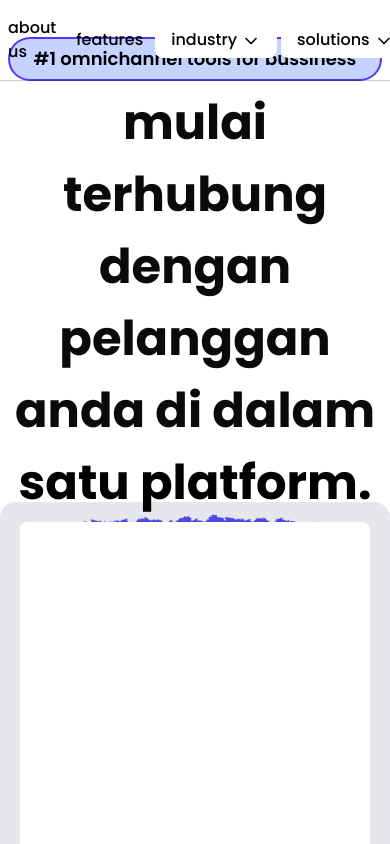
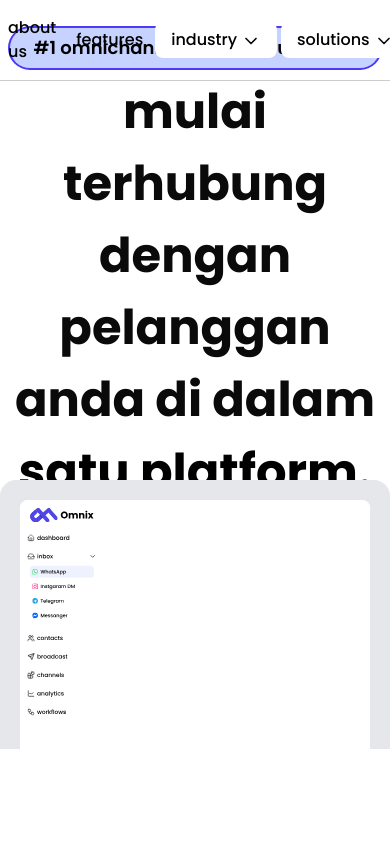
Before and after one commit to farismaulanaari-stack/omnix, a Next.js app: page / in a window 390 px wide. Shown: the top 844 px of the page. Built offline with nearby package versions, Linux system fonts and the light colour scheme.

Commit message:
refactor: adjust layout of HomeSection for improved responsiveness and structure

```diff
--- a/src/pages/home-page.tsx
+++ b/src/pages/home-page.tsx
@@ -3,9 +3,9 @@ import DummyDashboard from "../../public/images/dummy-dashboard.svg";
 
 export default function HomeSection() {
   return (
-    <section className="w-full h-screen" id="home-section">
-      <div className="container w-full h-full mx-auto">
-        <div className="w-full h-1/2 flex flex-col gap-2 items-center justify-center">
+    <section className="w-full" id="home-section">
+      <div className="container w-full flex flex-col mx-auto">
+        <div className="w-full h-[400px] flex flex-col gap-2 items-center justify-center">
           <div className="w-fit px-6 py-1.5 ring-2 ring-indigo-600 bg-indigo-200 rounded-full flex items-center justify-center">
             <p className="font-semibold text-lg text-black">
               #1 omnichannel tools for bussiness
@@ -20,9 +20,9 @@ export default function HomeSection() {
             </h2>
           </div>
         </div>
-        <div className="w-full h-full">
-          <div className="w-full h-full bg-gray-200 rounded-2xl rounded-b-none p-5 pb-0 max-h-[800px] overflow-hidden">
-            <div className="w-full h-full bg-white rounded-md rounded-b-none overflow-hidden">
+        <div className="w-full">
+          <div className="w-full bg-gray-200 rounded-2xl rounded-b-none p-5 pb-0 max-h-[800px] overflow-hidden">
+            <div className="w-full bg-white rounded-md rounded-b-none overflow-hidden">
               <Image
                 src={DummyDashboard}
                 alt="dummy-dashboard"
```
